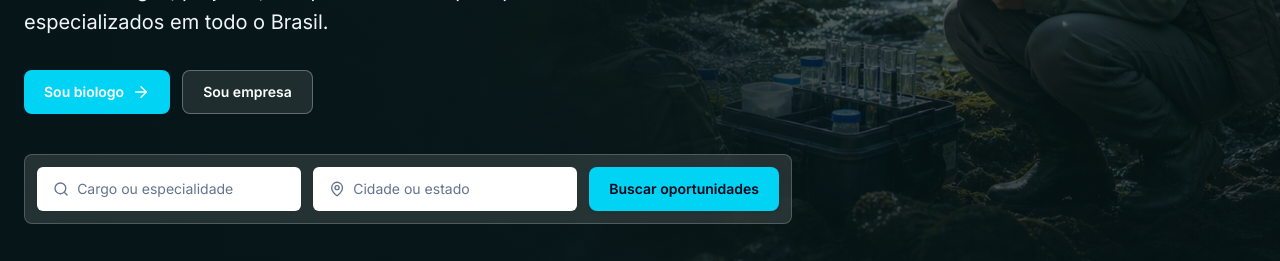
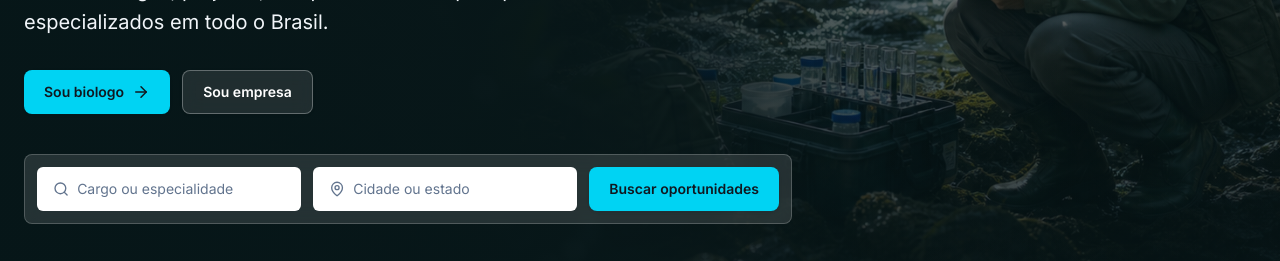
Before and after one commit to firewave999/bioconecta, a Next.js app in the folder apps/web/: page / in a window 1280 px wide. Shown: the part 484-745 px from the top of the page. Built offline with nearby package versions, Linux system fonts and the light colour scheme.

Commit message:
fix: preserve button text contrast

```diff
--- a/apps/web/src/components/ui/button.tsx
+++ b/apps/web/src/components/ui/button.tsx
@@ -17,23 +17,36 @@ const buttonVariants = cva(
         sm: "h-9 gap-2 px-3",
       },
       variant: {
-        ghost: "text-slate-700 hover:bg-slate-100",
-        outline:
-          "border border-white/30 bg-white/10 text-white shadow-sm backdrop-blur hover:bg-white/20",
-        primary: "bg-cyan-400 text-slate-950 shadow-sm shadow-cyan-950/10 hover:bg-cyan-300",
-        secondary: "bg-slate-950 text-white hover:bg-slate-800",
+        ghost: "hover:bg-slate-100",
+        outline: "border border-white/30 bg-white/10 shadow-sm backdrop-blur hover:bg-white/20",
+        primary: "bg-cyan-400 shadow-sm shadow-cyan-950/10 hover:bg-cyan-300",
+        secondary: "bg-slate-950 hover:bg-slate-800",
       },
     },
   },
 );
+
+const buttonTextColor = {
+  ghost: "#334155",
+  outline: "#ffffff",
+  primary: "#101820",
+  secondary: "#ffffff",
+};
 
 type ButtonProps = ComponentPropsWithoutRef<"button"> &
   VariantProps<typeof buttonVariants> & {
     asChild?: boolean;
   };
 
-export function Button({ asChild, className, size, variant, ...props }: ButtonProps) {
+export function Button({ asChild, className, size, style, variant, ...props }: ButtonProps) {
   const Comp = asChild ? Slot : "button";
+  const selectedVariant = variant ?? "primary";
 
-  return <Comp className={cn(buttonVariants({ className, size, variant }))} {...props} />;
+  return (
+    <Comp
+      className={cn(buttonVariants({ className, size, variant }))}
+      style={{ color: buttonTextColor[selectedVariant], ...style }}
+      {...props}
+    />
+  );
 }
```
